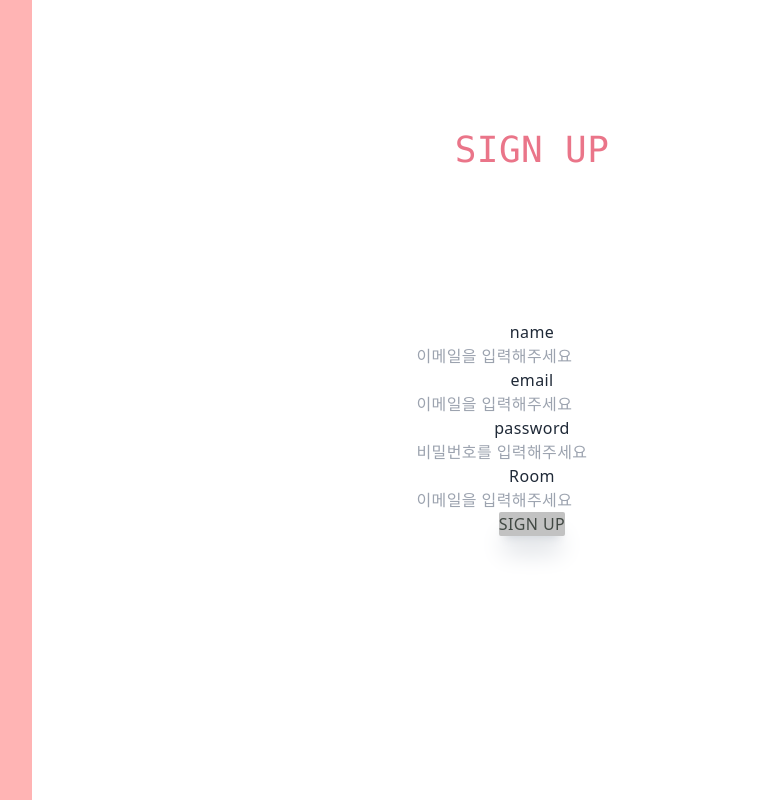
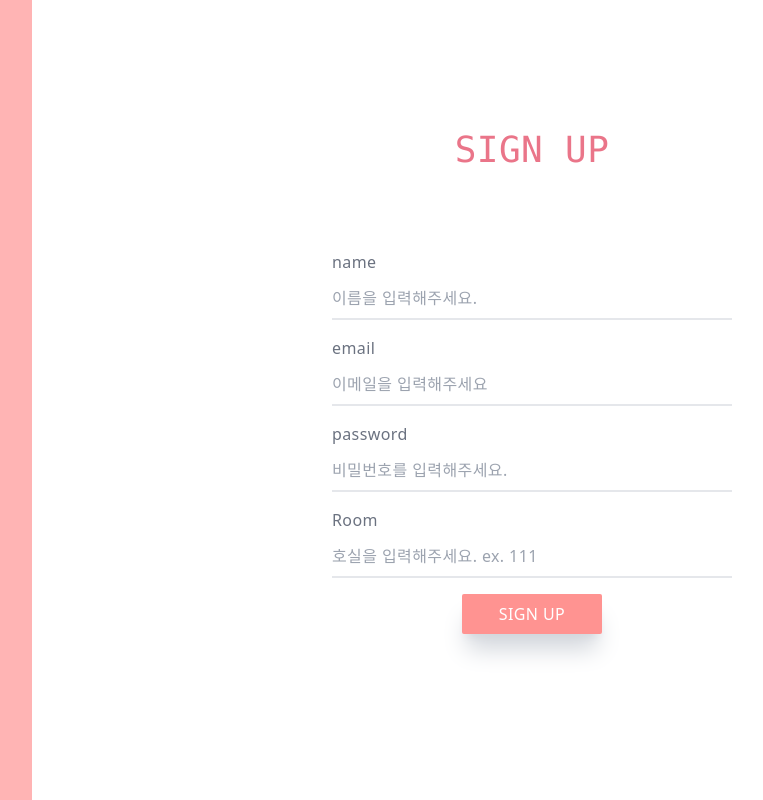
Before and after one commit to Stay-Mate/Stay-mate-client, a Next.js app: page /signup in a window 1280 px wide. Shown: the whole page, without its empty margins (418-1181 px from the left). Built offline with nearby package versions, Linux system fonts and the light colour scheme.

Commit message:
💄 :: 회원가입 form 디자인, ✨ :: 회원가입 성공 시 login 페이지로 리다이렉팅

```diff
--- a/components/Signup/index.tsx
+++ b/components/Signup/index.tsx
@@ -2,7 +2,7 @@ import { useRouter } from "next/router";
 import React, { FormEvent, useState } from "react";
 
 const Signup = () => {
-  const [name, setName ] = useState("");
+  const [name, setName] = useState("");
   const [email, setEmail] = useState("");
   const [password, setPassword] = useState("");
   const [room_number, setRoomNumber] = useState("");
@@ -16,7 +16,7 @@ const Signup = () => {
       headers: {
         "Content-Type": "application/json",
       },
-      body: JSON.stringify({ name, email, password, room_number}),
+      body: JSON.stringify({ name, email, password, room_number }),
     });
 
     const data = await response.json();
@@ -26,7 +26,7 @@ const Signup = () => {
       // JWT 토큰을 클라이언트에 저장하는 코드 작성
       localStorage.setItem("token", data.token);
       console.log("success");
-      router.push("/");
+      router.push("/login");
     } else {
       // 회원가입 실패 처리
       console.log("Sorry");
@@ -40,49 +40,54 @@ const Signup = () => {
         <div className="w-[400px] h-[230px] ml-[300px] mt-[130px] text-center ">
           <h2 className="font-normal text-[#EA7589] font-mono">SIGN UP</h2>
           <form
-            className="w-full h-full bg-slate-500] mt-[150px]"
+            className="w-full h-full bg-slate-500] mt-[80px]"
             onSubmit={handleSubmit}
           >
-            <div >
-              <div>name</div>
+            <div className="flex flex-col mb-4">
+              <div className="mr-96 text-gray-500">name</div>
               <input
+                className="pt-3 pb-2 outline-none border-b-2 text-gray-600"
                 value={name}
                 onChange={(e) => setName(e.target.value)}
-                placeholder="이메일을 입력해주세요"
+                placeholder="이름을 입력해주세요."
                 required
               />
             </div>
-            <div >
-              <div >email</div>
+            <div className="flex flex-col mb-4">
+              <div className="mr-96 text-gray-500">email</div>
               <input
+                className="pt-3 pb-2 outline-none border-b-2 text-gray-600"
                 value={email}
                 onChange={(e) => setEmail(e.target.value)}
                 placeholder="이메일을 입력해주세요"
                 required
               />
             </div>
-            <div>
-              <div >password</div>
+            <div className="flex flex-col mb-4">
+              <div className="mr-96 text-gray-500">password</div>
               <input
+                className="pt-3 pb-2 outline-none border-b-2 text-gray-600"
                 type="password"
                 value={password}
                 onChange={(e) => setPassword(e.target.value)}
-                placeholder="비밀번호를 입력해주세요"
+                placeholder="비밀번호를 입력해주세요."
                 required
               />
             </div>
-            <div>
-              <div>Room</div>
+            <div className="flex flex-col mb-4">
+              <div className="mr-96 text-gray-500">Room</div>
               <input
+                className="pt-3 pb-2 outline-none border-b-2 text-gray-600"
                 value={room_number}
                 onChange={(e) => {
-                  setRoomNumber(e.target.value)
+                  setRoomNumber(e.target.value);
                 }}
-                placeholder="이메일을 입력해주세요"
+                placeholder="호실을 입력해주세요. ex. 111"
                 required
               />
             </div>
             <button
+              className="w-[140px] h-[40px] uppercase bg-[#ff9391] text-[#fff]"
               type="submit"
             >
               sign up
```
